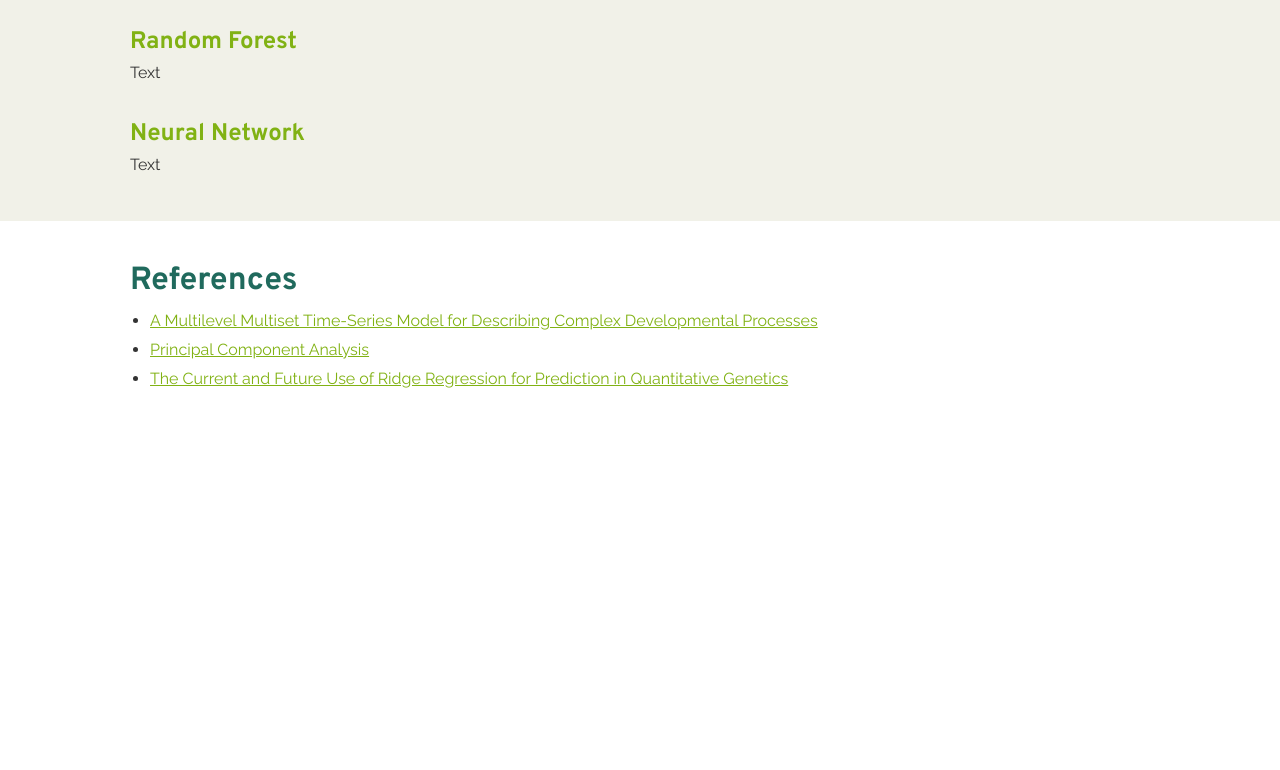
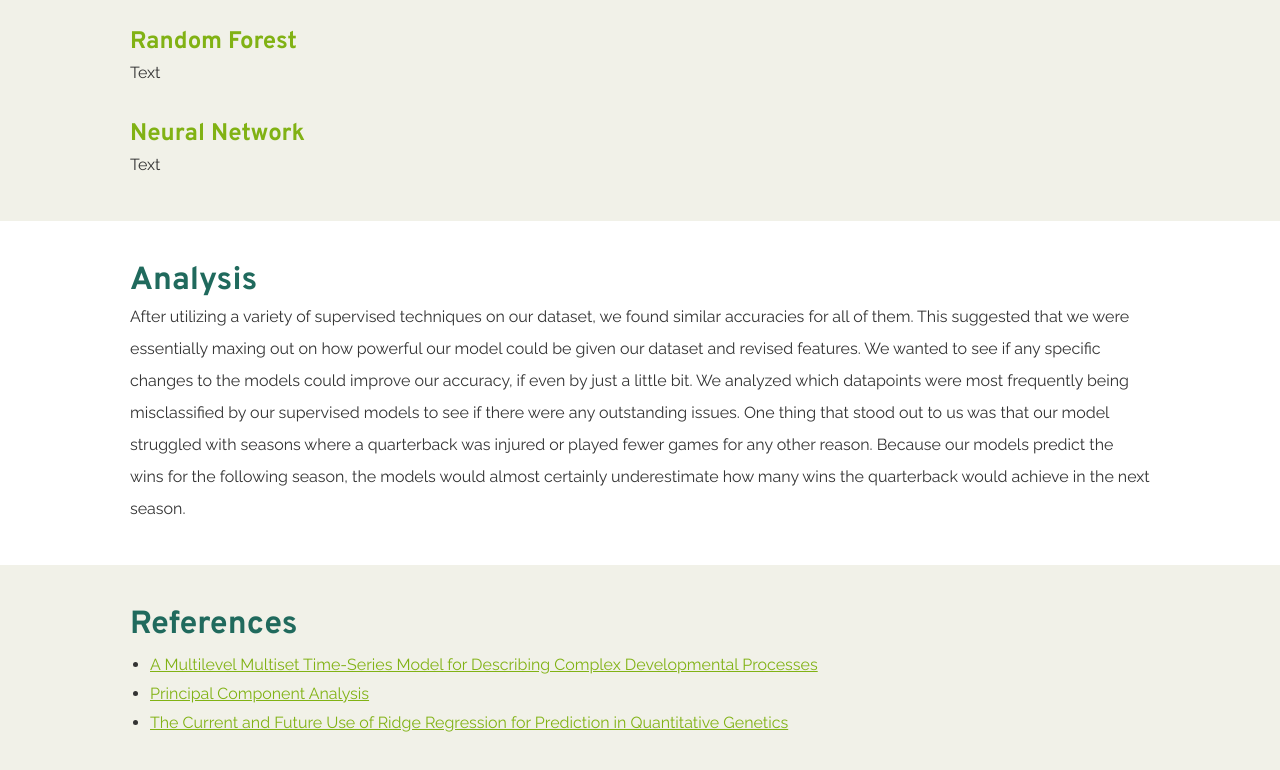
Before and after one commit to svestergaard/CS4641_Project, a plain HTML site: page index.html in a window 1280 px wide. Shown: the part 7347-8117 px from the top of the page. Before the commit the page ends 7785 px from the top, so only its background shows below. Drawn offline with Linux system fonts and the light colour scheme; a script that the page names is missing.

Commit message:
Analysis section

```diff
--- a/index.html
+++ b/index.html
@@ -172,6 +172,18 @@
             <p>Text</p>
         </div>
     </section>
+    <section class="analysis">
+        <div class="wrapper">
+            <h2>Analysis</h2>
+            <p>
+                After utilizing a variety of supervised techniques on our dataset, we found similar accuracies for all of them. This suggested that we were essentially maxing out on how
+                powerful our model could be given our dataset and revised features. We wanted to see if any specific changes to the models could improve our accuracy, if even by just a little
+                bit. We analyzed which datapoints were most frequently being misclassified by our supervised models to see if there were any outstanding issues. One thing that stood out to us
+                was that our model struggled with seasons where a quarterback was injured or played fewer games for any other reason. Because our models predict the wins for the following
+                season, the models would almost certainly underestimate how many wins the quarterback would achieve in the next season.
+            </p>
+        </div>
+    </section>
     <section class="references">
         <div class="wrapper">
             <h2>References</h2>
```
